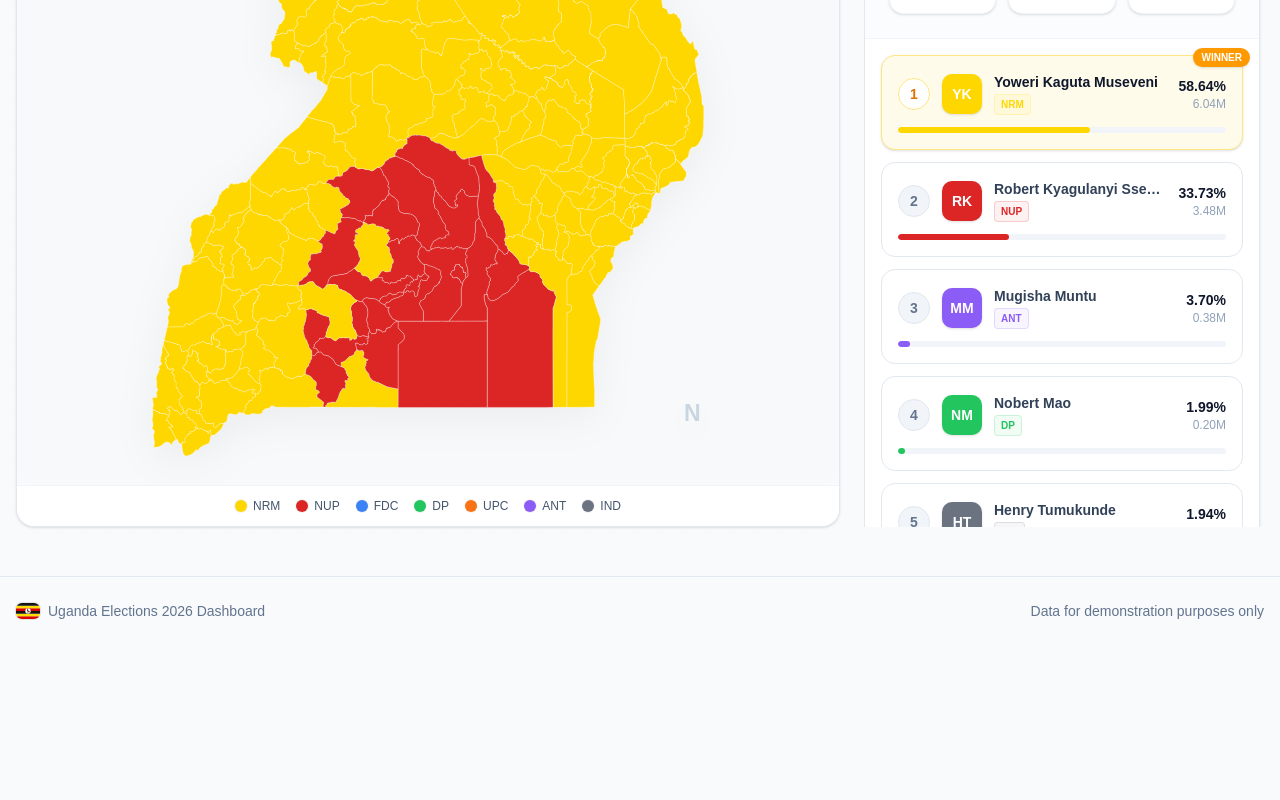
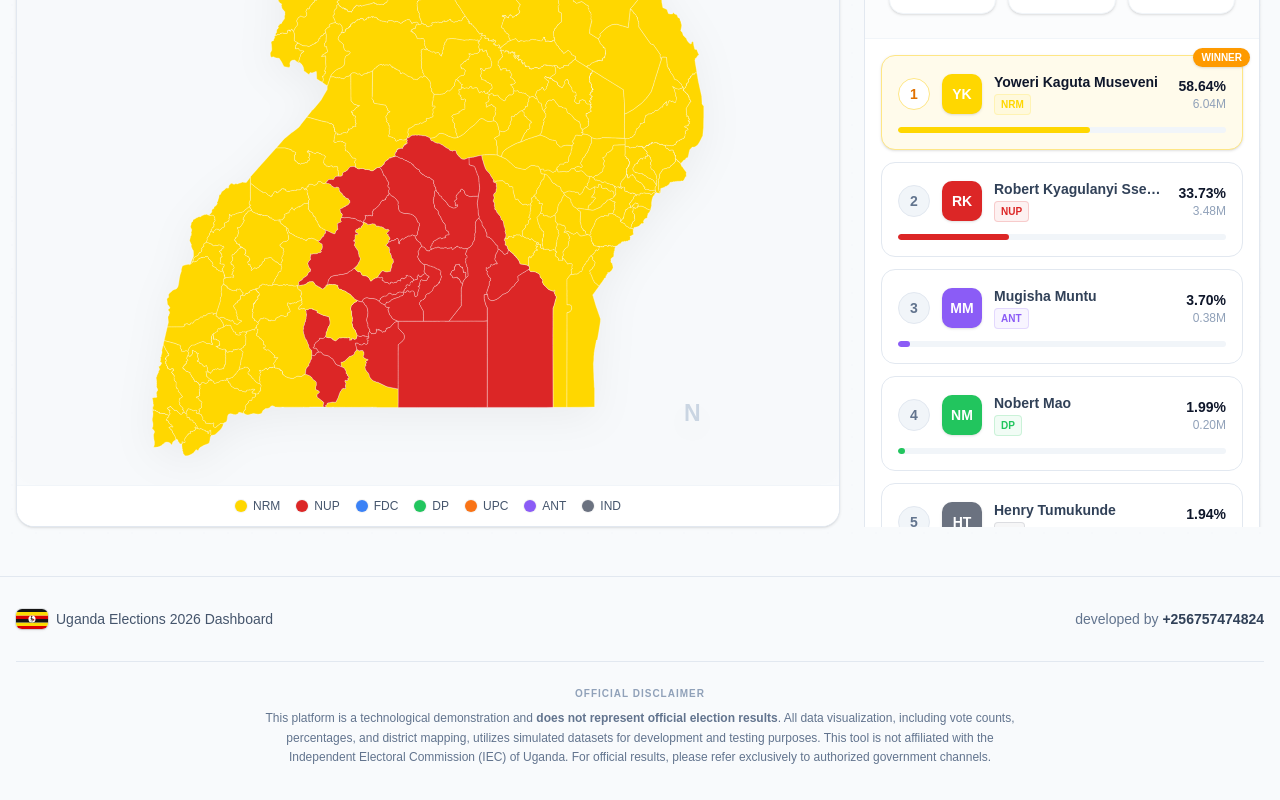
Before and after one commit to keithsimkin/election2026, a React (Vite) app: page / in a window 1280 px wide. Shown: the part 247-1047 px from the top of the page. Before the commit the page ends 892 px from the top, so only its background shows below. Built offline with nearby package versions, Linux system fonts and the light colour scheme.

Commit message:
feat: Implement the main application component for the Uganda election dashboard, integrating map, results, and navigation.

```diff
--- a/src/App.tsx
+++ b/src/App.tsx
@@ -204,19 +204,36 @@ export function App() {
 
             {/* Footer */}
             <footer className="relative z-10 border-t border-slate-200 bg-slate-50 mt-12">
-                <div className="max-w-7xl mx-auto px-4 py-6">
-                    <div className="flex flex-col md:flex-row items-center justify-between gap-4">
+                <div className="max-w-7xl mx-auto px-4 py-8">
+                    <div className="flex flex-col md:flex-row items-center justify-between gap-4 mb-8">
                         <div className="flex items-center gap-2">
                             <img
                                 src={ugFlag}
                                 alt="Uganda Flag"
-                                className="h-4 w-6 rounded-sm object-cover ring-1 ring-black/10"
+                                className="h-5 w-8 rounded-sm object-cover ring-1 ring-black/10 shadow-sm"
                             />
-                            <span className="text-slate-500 text-sm">Uganda Elections 2026 Dashboard</span>
+                            <span className="text-slate-600 font-medium text-sm">Uganda Elections 2026 Dashboard</span>
                         </div>
-                        <p className="text-slate-500 text-sm">
-                            Data for demonstration purposes only
-                        </p>
+                        <div className="text-right">
+                            <p className="text-slate-500 text-sm">
+                                developed by <span className="font-semibold text-slate-700">+256757474824</span>
+                            </p>
+                        </div>
+                    </div>
+
+                    {/* Disclaimer Section */}
+                    <div className="pt-6 border-t border-slate-200">
+                        <div className="max-w-3xl mx-auto text-center space-y-2">
+                            <p className="text-[10px] font-bold text-slate-400 uppercase tracking-widest">
+                                Official Disclaimer
+                            </p>
+                            <p className="text-xs text-slate-500 leading-relaxed">
+                                This platform is a technological demonstration and <strong>does not represent official election results</strong>.
+                                All data visualization, including vote counts, percentages, and district mapping, utilizes simulated datasets for development and testing purposes.
+                                This tool is not affiliated with the Independent Electoral Commission (IEC) of Uganda.
+                                For official results, please refer exclusively to authorized government channels.
+                            </p>
+                        </div>
                     </div>
                 </div>
             </footer>
```
